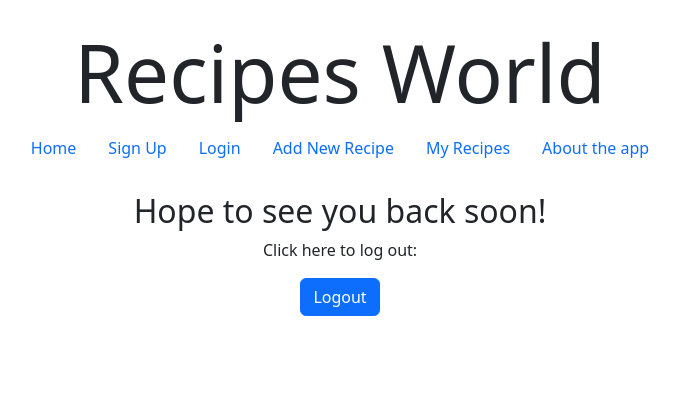
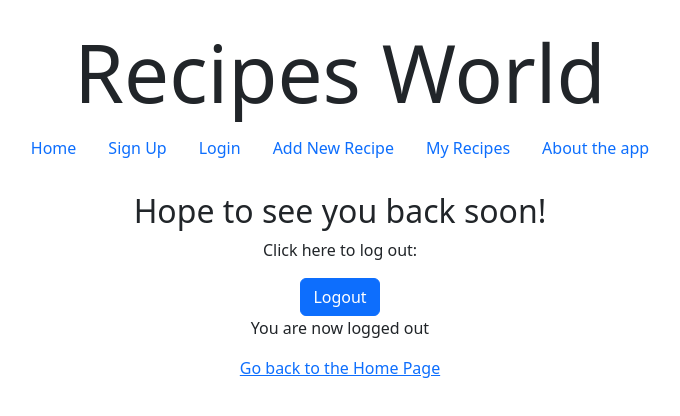
Before and after one commit to mdidomizio/Final-Project---Adelya-Miriam-Fatima, a React (Create React App) app: page /logout in a window 1280 px wide. Both pictures are taken after a click on the button "Logout". Shown: the top 416 px of the page, without its empty margins (300-980 px from the left). Built offline with nearby package versions, Linux system fonts and the light colour scheme; what yup-password would draw is missing.

Commit message:
confirmation message on logout

```diff
--- a/src/components/Logout.js
+++ b/src/components/Logout.js
@@ -1,4 +1,8 @@
+import { useState } from "react";
+import { Link } from "react-router-dom";
+
 const Logout = (props) => {
+  const [messageLoggedout, setMessageLoggedout] = useState(false);
   return (
     <div className="Logout">
       <h2>Hope to see you back soon!</h2>
@@ -9,10 +13,18 @@ const Logout = (props) => {
         onClick={() => {
           localStorage.removeItem("token");
           props.setLoggedIn(false);
+          setMessageLoggedout(true)
         }}
       >
         Logout
       </button>
+      {messageLoggedout ? (
+          <>
+            <p>You are now logged out</p>
+            <Link to="/"> Go back to the Home Page</Link>
+          </>
+        ) : null}
+
     </div>
   );
 };
```
